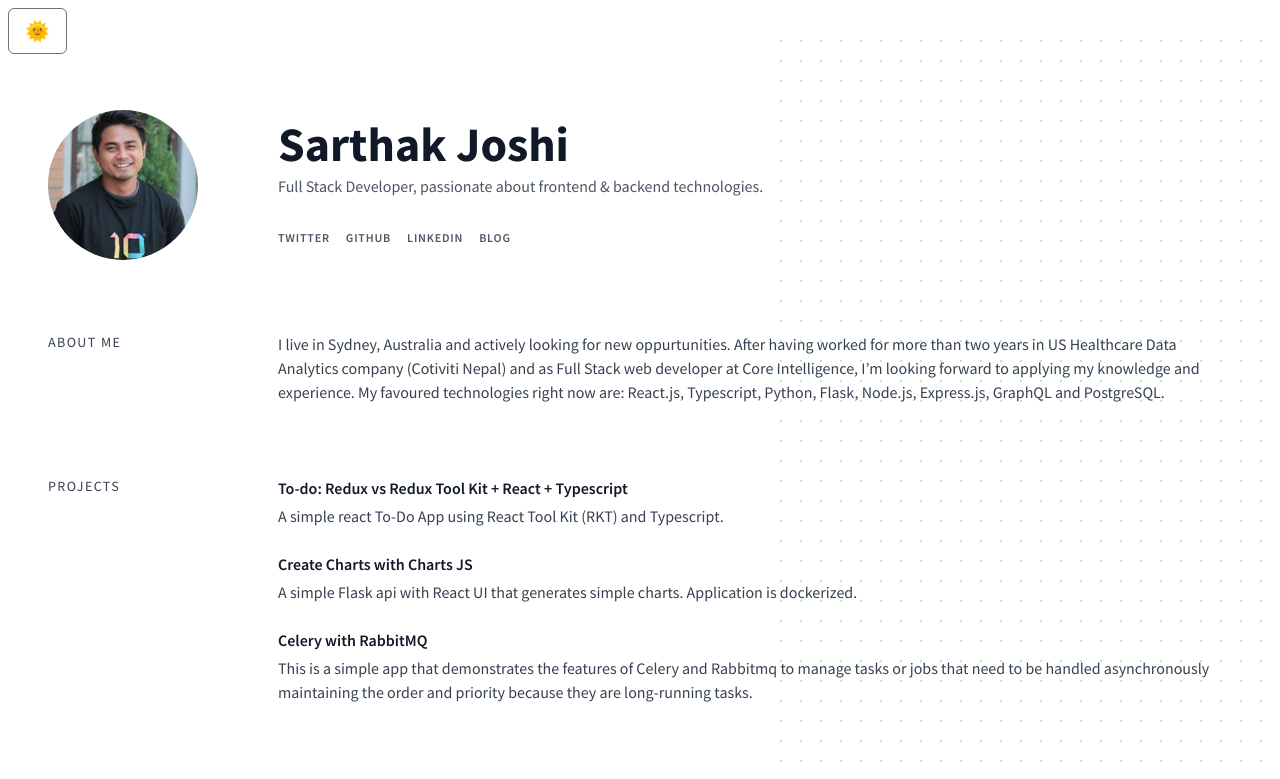
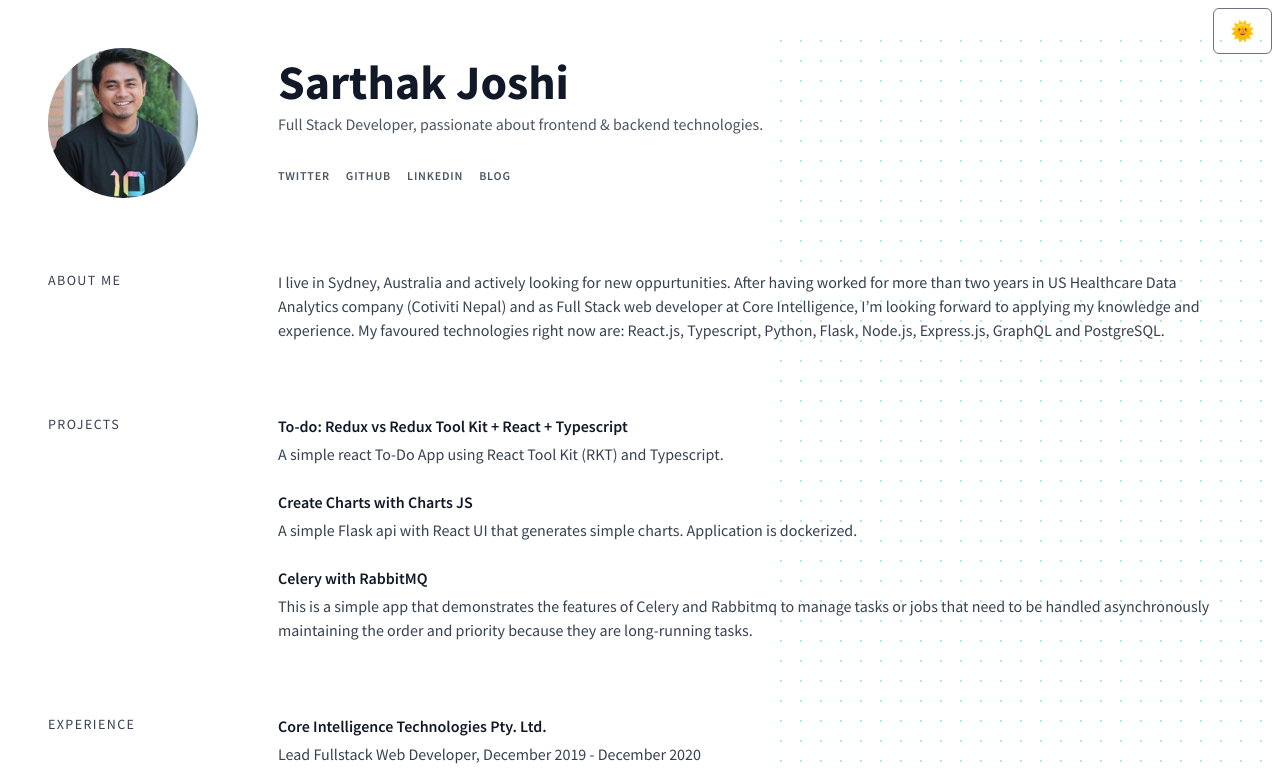
Before and after one commit to iamsarthakjoshi/portblog, a Next.js app: page / in a window 1280 px wide. Shown: the top 779 px of the page. Built offline with nearby package versions, Linux system fonts and the light colour scheme.

Commit message:
Bug fixes and css updated

```diff
--- a/src/components/common/Layout.tsx
+++ b/src/components/common/Layout.tsx
@@ -5,9 +5,8 @@ import ThemeChanger from '../common/ThemeChanger';
 import { fullName, userExcerpt } from './../../data';
 
 const classes = {
-  mainContainer: 'dark:bg-gray-800',
+  outerWrapper: 'relative dark:bg-gray-800 min-h-screen',
   wrapper: 'p-8 relative max-w-screen-xl xs:p-12',
-  outerWrapper: 'relative',
   svg: 'hidden fixed transform right-0 top-5 z-0 xl:block',
   darkModeBtn:
     'z-10 absolute sticky top-1 right-0 border border-gray-500 text-gray-700 rounded-md px-4 py-2 m-2 transition duration-500 ease select-none focus:outline-none focus:shadow-outline',
@@ -20,7 +19,7 @@ export default function Layout({
   noBlog = false,
 }) {
   return (
-    <div className={classes.mainContainer}>
+    <div className={classes.outerWrapper}>
       <Head>
         <title>{title}</title>
         <meta charSet="utf-8" />
@@ -29,8 +28,6 @@ export default function Layout({
       </Head>
 
       <ThemeChanger />
-
-      <div className={classes.outerWrapper}>
       <svg
         className={classes.svg}
         width="500" // 404
@@ -71,6 +68,5 @@ export default function Layout({
         {children}
       </div>
     </div>
-    </div>
   );
 }
--- a/src/components/common/SummaryItem.tsx
+++ b/src/components/common/SummaryItem.tsx
@@ -3,7 +3,7 @@ import Link from 'next/link';
 const classes = {
   wrapper: 'mb-6',
   name: 'font-semibold text-gray-900 pb-1 cursor-pointer dark:text-white',
-  description: 'text-base text-gray-700 font-normal dark:text-gray-300 ',
+  description: 'text-base text-gray-700 font-normal dark:text-gray-200 ',
 };
 
 export default function SummaryItem({
--- a/src/components/common/ThemeChanger.tsx
+++ b/src/components/common/ThemeChanger.tsx
@@ -3,7 +3,7 @@ import { useTheme } from 'next-themes';
 
 const classes = {
   darkModeBtn:
-    'z-10 absolute sticky top-1 right-0 border border-gray-500 text-gray-700 rounded-md px-4 py-2 m-2 transition duration-500 ease select-none focus:outline-none focus:shadow-outline',
+    'z-10 absolute sticky top-1 right-0 float-right border border-gray-500 text-gray-700 rounded-md px-4 py-2 m-2 transition duration-500 ease select-none focus:outline-none focus:shadow-outline',
   emojis: 'text-xl transform transition-all duration-30 hover:text-2xl',
 };
 
--- a/src/pages/posts/[id].tsx
+++ b/src/pages/posts/[id].tsx
@@ -1,6 +1,6 @@
 import Head from 'next/head';
 import { GetStaticProps, GetStaticPaths } from 'next';
-import DOMPurify from 'isomorphic-dompurify';
+// import DOMPurify from 'isomorphic-dompurify';
 
 import Layout from '../../components/common/Layout';
 import DateFormatter from '../../components/common/DateFormatter';
@@ -8,8 +8,8 @@ import { getAllPostIds, getPostData } from '../../lib/posts';
 
 const classes = {
   wrapper: 'mt-16 blog-content',
-  title: 'mt-16 text-4xl text-gray-900 font-bold',
-  date: 'text-gray-600 font-normal text-sm',
+  title: 'mt-16 text-4xl text-gray-900 font-bold dark:text-white',
+  date: 'text-gray-600 font-normal text-sm dark:text-gray-200',
 };
 
 export default function BlogPost({ postData }) {
@@ -27,7 +27,8 @@ export default function BlogPost({ postData }) {
       <div
         className={classes.wrapper}
         dangerouslySetInnerHTML={{
-          __html: DOMPurify.sanitize(post.contentHtml),
+          __html: post.contentHtml,
+          // __html: DOMPurify.sanitize(post.contentHtml),
         }}
       />
     </Layout>
--- a/src/styles/globals.css
+++ b/src/styles/globals.css
@@ -51,12 +51,18 @@
 
   .blog-content {
     @apply text-gray-600;
+    @apply dark:text-gray-200;
     @apply max-w-screen-md;
   }
 
   .blog-content a {
     @apply text-black;
+    @apply dark:text-gray-100;
     @apply underline;
+  }
+
+  .blog-content a:hover {
+    @apply text-green-300;
   }
 
   .blog-content p,
@@ -81,6 +87,7 @@
   .blog-content h1 {
     @apply text-4xl;
     @apply text-gray-900;
+    @apply dark:text-white;
     @apply font-bold;
     @apply my-3;
   }
@@ -88,6 +95,7 @@
   .blog-content h2 {
     @apply text-2xl;
     @apply text-gray-900;
+    @apply dark:text-white;
     @apply font-bold;
     @apply my-3;
   }
@@ -95,18 +103,21 @@
   .blog-content h3 {
     @apply text-xl;
     @apply text-gray-900;
+    @apply dark:text-white;
     @apply font-bold;
     @apply my-3;
   }
 
   .blog-content h4 {
     @apply text-gray-900;
+    @apply dark:text-white;
     @apply font-bold;
     @apply my-3;
   }
 
   .blog-content h5 {
     @apply text-gray-900;
+    @apply dark:text-white;
     @apply text-sm;
     @apply font-bold;
     @apply my-3;
@@ -114,6 +125,7 @@
 
   .blog-content h6 {
     @apply text-gray-700;
+    @apply dark:text-white;
     @apply text-xs;
     @apply font-bold;
     @apply my-3;
```
Lines whose indentation alone changed are shown as unchanged.
